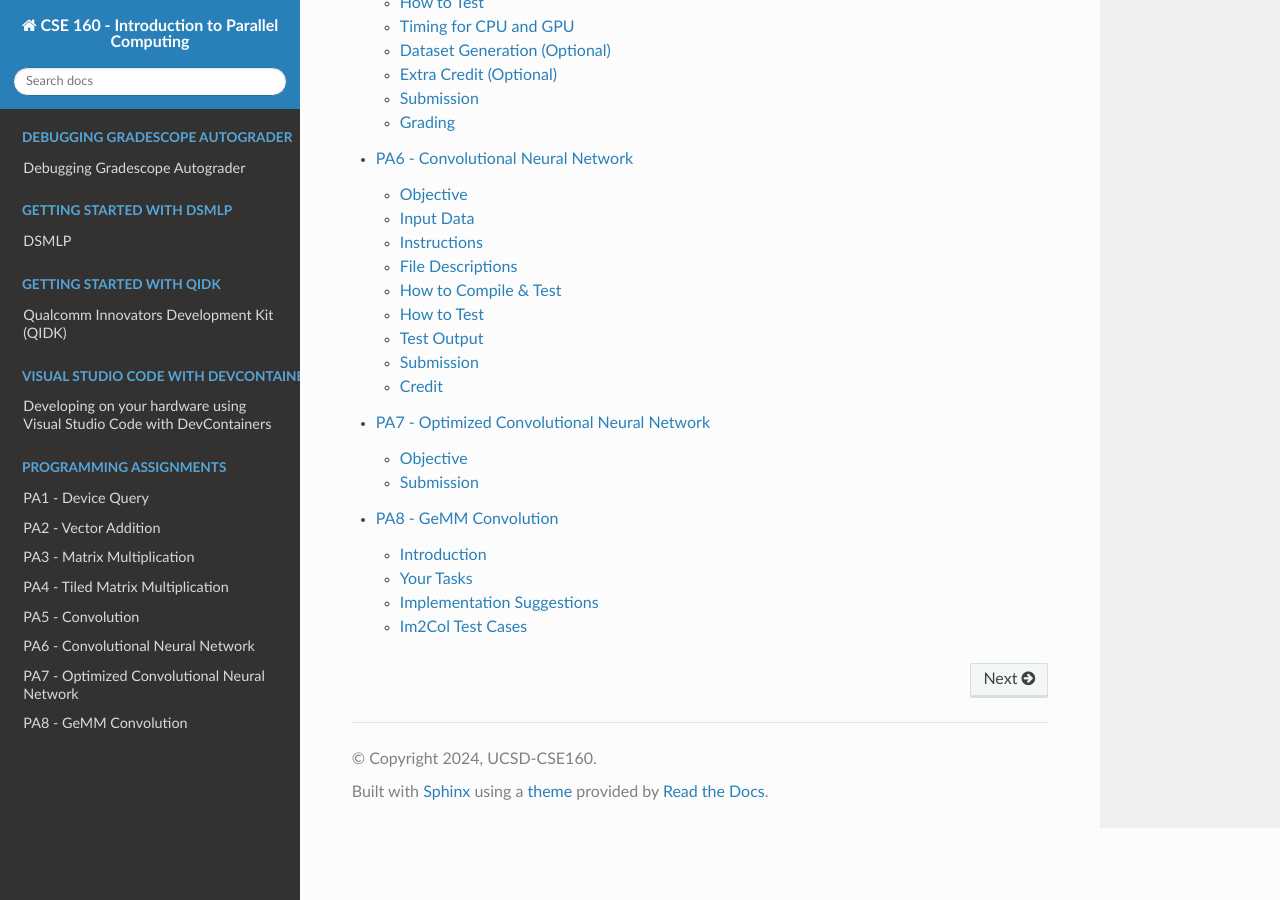
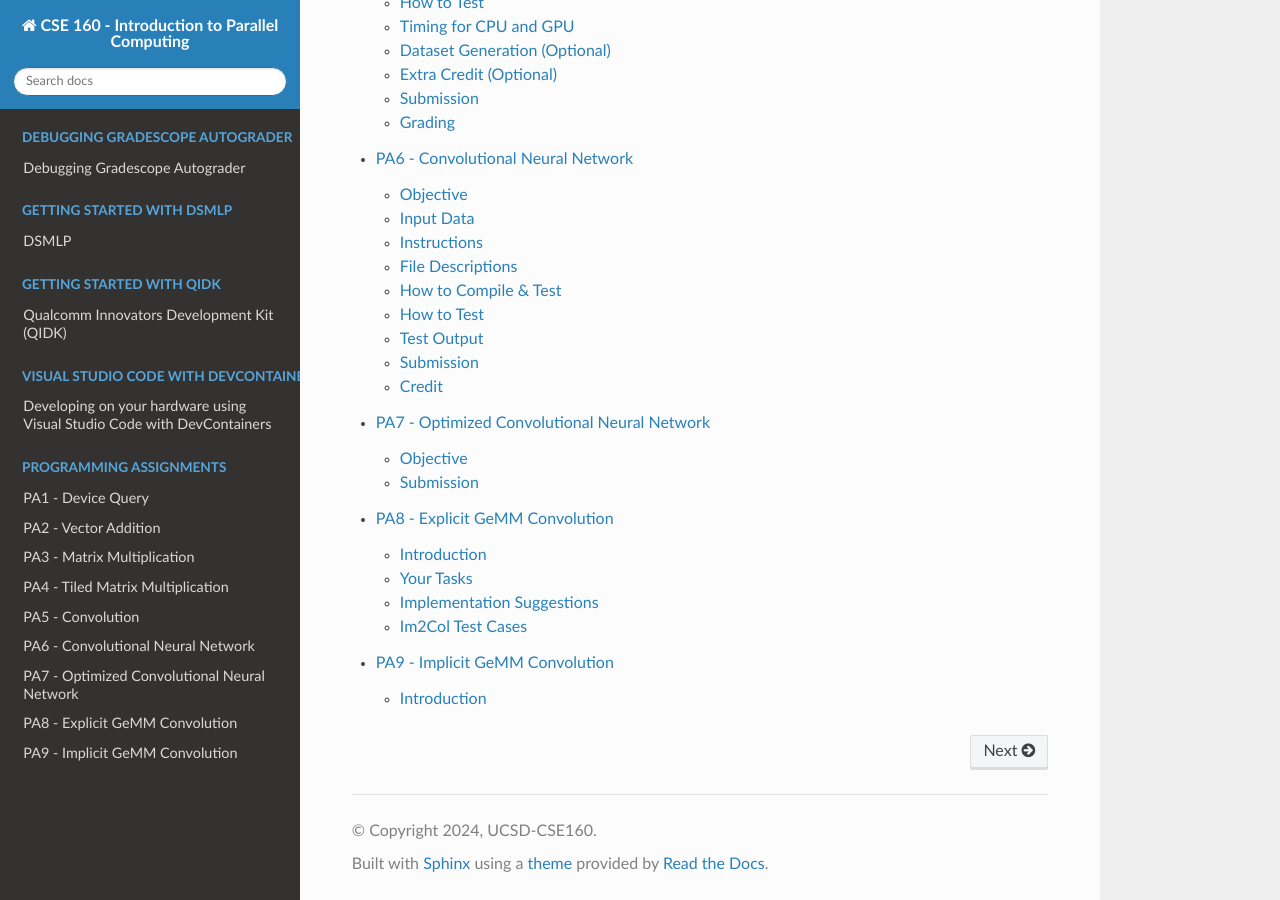
Before and after one commit to KastnerRG/cse160-docs, a Sphinx documentation site: the page built from docs/source/index.rst, in a window 1280 px wide and 900 px high, scrolled down 2429 px. Built offline with Sphinx 7.4.7 and the Read the Docs theme 3.1.0, drawn with Linux system fonts in a browser that asks for light colours; formulas are drawn with MathJax 3.

Commit message:
feat: implicit gemm convolution.

```diff
--- a/docs/source/index.rst
+++ b/docs/source/index.rst
@@ -50,8 +50,8 @@ Assignments
    PA5 - Convolution <PA5>
    PA6 - Convolutional Neural Network <PA6>
    PA7 - Optimized Convolutional Neural Network <PA7>
-   PA8 - GeMM Convolution <PA8>
-
+   PA8 - Explicit GeMM Convolution <PA8>
+   PA9 - Implicit GeMM Convolution <PA9>
 
 .. toctree::
    :maxdepth: 2
```
Also changed, not shown: docs/source/PA9.rst (added, +19 -0 lines).
